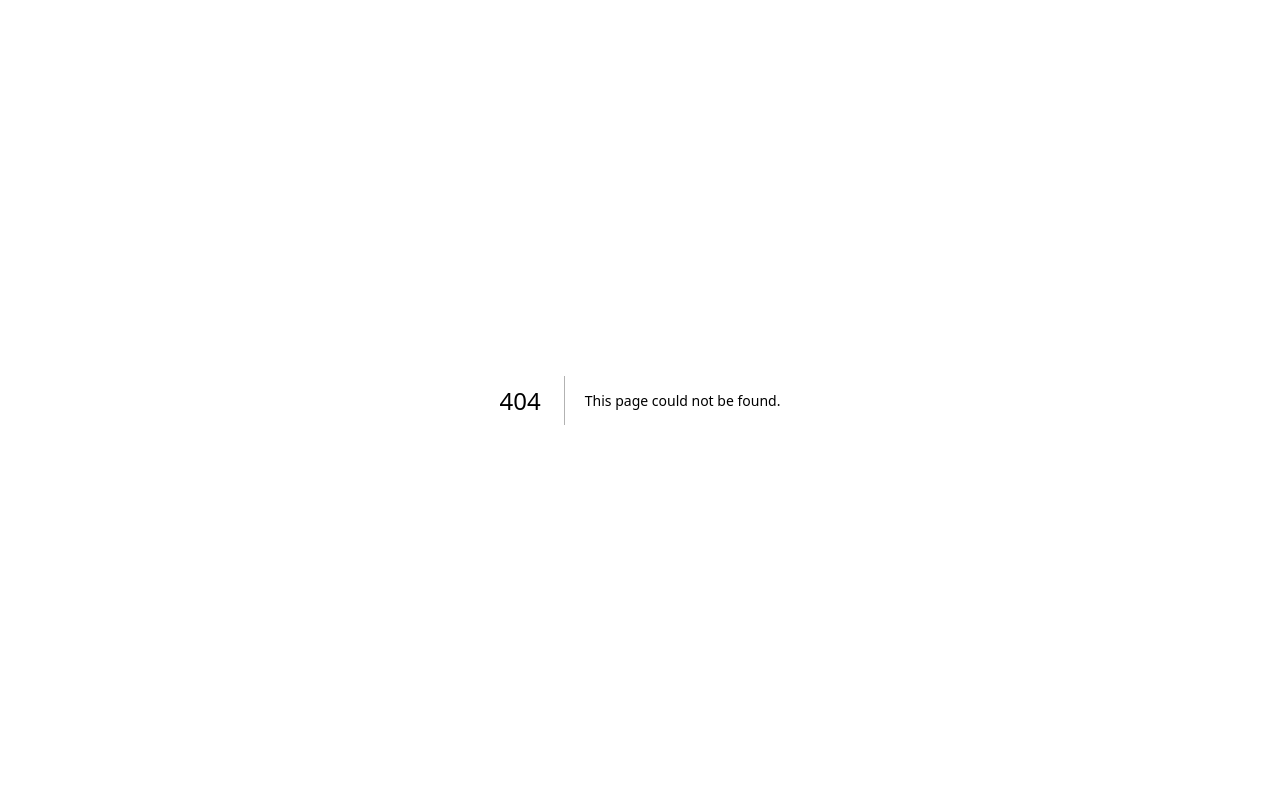
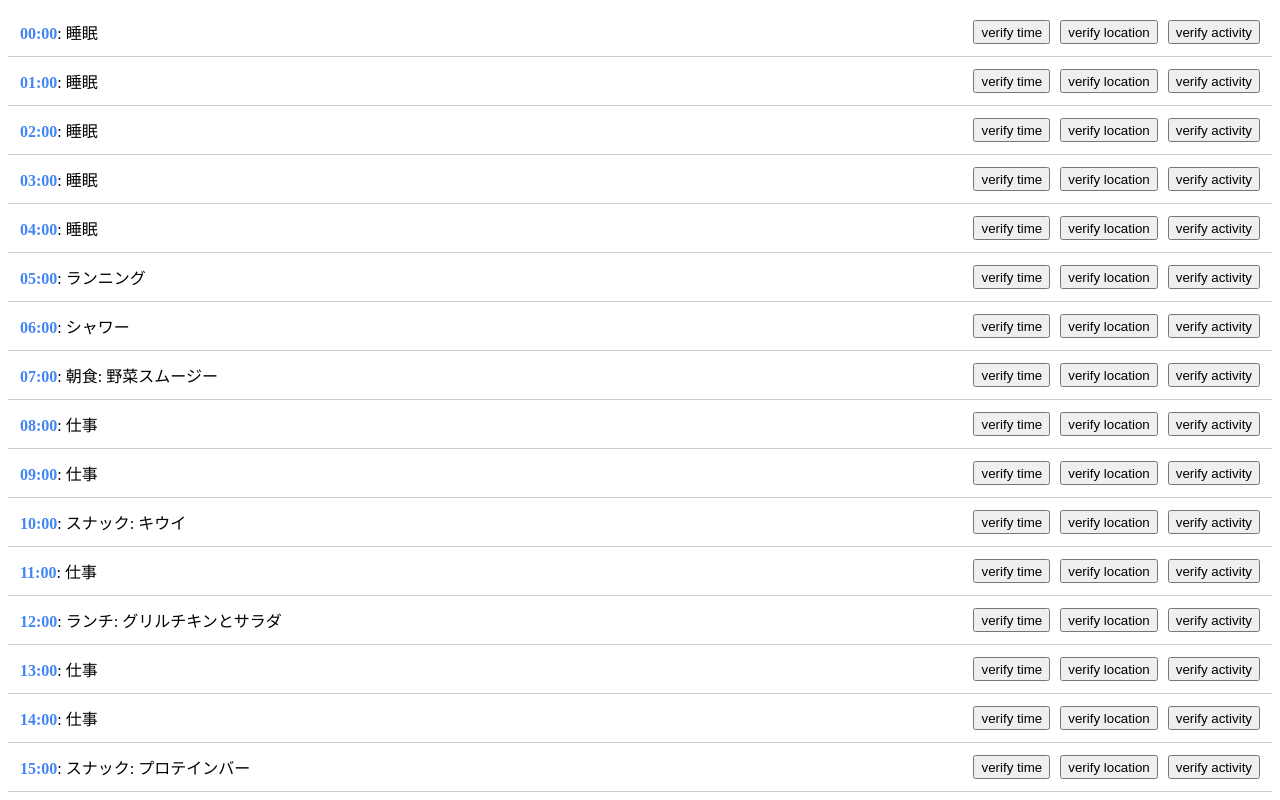
Before and after one commit to 3tomcha/zk_future_diary, a Next.js app: page /schedule in a window 1280 px wide. Before the commit this address had no page. Shown: the top 800 px of the page. Built offline with nearby package versions, Linux system fonts and the light colour scheme.

Commit message:
add verfiy buttons

```diff
--- a/app/components/ScheduleItem.css
+++ b/app/components/ScheduleItem.css
@@ -1,89 +1,3 @@
-body {
-  font-family: 'Arial', sans-serif;
-  line-height: 1.5;
-  background-color: #f2f2f2;
-}
-
-.container {
-  max-width: 600px;
-  margin: 0 auto;
-  padding: 20px;
-  background-color: #fff;
-  box-shadow: 0 2px 4px rgba(0, 0, 0, 0.1);
-  border-radius: 8px;
-}
-
-h1 {
-  text-align: center;
-  color: #333;
-  font-size: 24px;
-  margin-bottom: 20px;
-}
-
-.form-container {
-  display: flex;
-  align-items: center;
-  justify-content: center;
-  margin-bottom: 20px;
-}
-
-.form-input {
-  flex: 1;
-  border: none;
-  border-radius: 4px;
-  padding: 12px;
-  font-size: 16px;
-  box-shadow: 0 2px 4px rgba(0, 0, 0, 0.1);
-}
-
-.form-button {
-  background-color: #4285F4;
-  color: #fff;
-  border: none;
-  border-radius: 4px;
-  padding: 12px 24px;
-  font-size: 16px;
-  cursor: pointer;
-  transition: background-color 0.3s ease;
-}
-
-.form-button2 {
-  background-color: #DB4437;
-  color: #fff;
-  border: none;
-  border-radius: 4px;
-  padding: 12px 24px;
-  font-size: 16px;
-  cursor: pointer;
-  transition: background-color 0.3s ease;
-}
-
-.form-button3 {
-  background-color: #F4B400;
-  color: #fff;
-  border: none;
-  border-radius: 4px;
-  padding: 12px 24px;
-  font-size: 16px;
-  cursor: pointer;
-  transition: background-color 0.3s ease;
-}
-
-.form-button4 {
-  background-color: #0F9D58;
-  color: #fff;
-  border: none;
-  border-radius: 4px;
-  padding: 12px 24px;
-  font-size: 16px;
-  cursor: pointer;
-  transition: background-color 0.3s ease;
-}
-
-.form-button:hover {
-  background-color: #3367D6;
-}
-
 .schedule-list {
   list-style-type: none;
   padding: 0;
@@ -102,8 +16,16 @@ h1 {
 .schedule-item {
   padding: 12px;
   border-bottom: 1px solid #ccc;
+  position: relative;
+  display: flex;
+  justify-content: space-between;
 }
 
 .schedule-item:last-child {
   border-bottom: none;
 }
+
+.verify-buttons {
+  display: flex;
+  column-gap: 10px;
+}
--- a/app/components/ScheduleItem.tsx
+++ b/app/components/ScheduleItem.tsx
@@ -4,12 +4,20 @@ type Schedule = {
   time: string;
   value: string;
   image?: string;
+  onVerify: () => void;
 }
-export default function ScheduleItem({ time, value, image }: Schedule) {
+export default function ScheduleItem({ time, value, image, onVerify }: Schedule) {
   return (
     <>
       <li className="schedule-item">
-        <span className="time">{time}</span>: {value}
+        <div>
+          <span className="time">{time}</span>: {value}
+        </div>
+        <div className="verify-buttons">
+          <button className="verify" onClick={onVerify}>verify time</button>
+          <button className="verify" onClick={onVerify}>verify location</button>
+          <button className="verify" onClick={onVerify}>verify activity</button>
+        </div>
       </li>
       {image && <img src={image} alt="aa" />}
     </>
--- /dev/null
+++ b/app/schedule/page.tsx
@@ -0,0 +1,47 @@
+"use client"
+
+import ScheduleItem from "../components/ScheduleItem"
+
+const mockSchedule = [
+  { "time": "00:00", "value": "睡眠" },
+  { "time": "01:00", "value": "睡眠" },
+  { "time": "02:00", "value": "睡眠" },
+  { "time": "03:00", "value": "睡眠" },
+  { "time": "04:00", "value": "睡眠" },
+  { "time": "05:00", "value": "ランニング" },
+  { "time": "06:00", "value": "シャワー" },
+  { "time": "07:00", "value": "朝食: 野菜スムージー" },
+  { "time": "08:00", "value": "仕事" },
+  { "time": "09:00", "value": "仕事" },
+  { "time": "10:00", "value": "スナック: キウイ" },
+  { "time": "11:00", "value": "仕事" },
+  { "time": "12:00", "value": "ランチ: グリルチキンとサラダ" },
+  { "time": "13:00", "value": "仕事" },
+  { "time": "14:00", "value": "仕事" },
+  { "time": "15:00", "value": "スナック: プロテインバー" },
+  { "time": "16:00", "value": "ジム: カーディオトレーニング" },
+  { "time": "17:00", "value": "ジム: ウェイトトレーニング" },
+  { "time": "18:00", "value": "夕食: サーモンと野菜" },
+  { "time": "19:00", "value": "ストレッチとリラックス" },
+  { "time": "20:00", "value": "読書" },
+  { "time": "21:00", "value": "軽いヨガ" },
+  { "time": "22:00", "value": "夜のおやつ: ギリシャヨーグルト" },
+  { "time": "23:00", "value": "睡眠" },
+]
+
+export default function Schedule() {
+  const handleVerify = () => {
+    console.log('verify')
+  }
+  return (
+    <div className="container">
+      <ul className="schedule-list" id="schedule">
+        {mockSchedule.map((item) => {
+          return (
+            <ScheduleItem {...item} key={item.time} onVerify={handleVerify} />
+          )
+        })}
+      </ul>
+    </div>
+  )
+}
```
